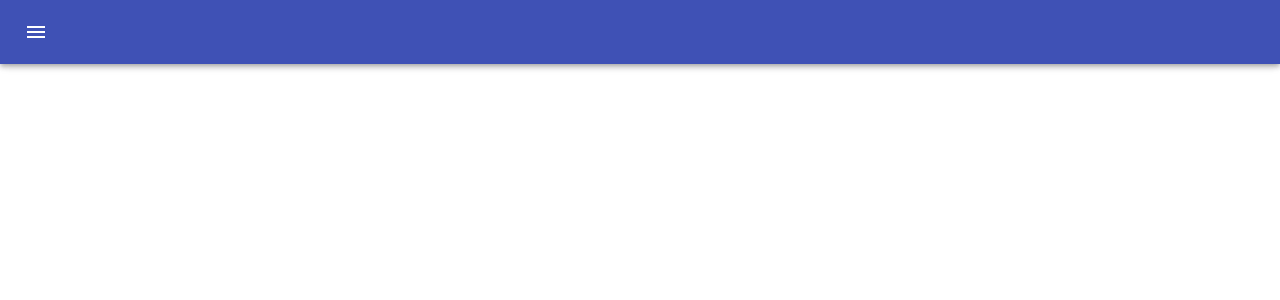
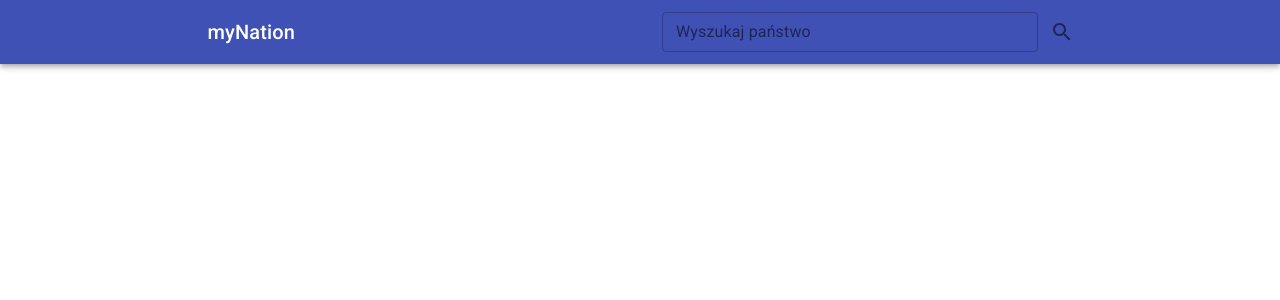
Before and after one commit to mateuszespl/myNation, a React (Create React App) app: page / in a window 1280 px wide. Shown: the top 300 px of the page. Built offline with nearby package versions, Linux system fonts and the light colour scheme.

Commit message:
navigation update

```diff
--- /dev/null
+++ b/src/components/Navigation/Navigation.tsx
@@ -0,0 +1,19 @@
+import React from "react";
+import AppBar from "@material-ui/core/AppBar";
+import Toolbar from "@material-ui/core/Toolbar";
+import Typography from "@material-ui/core/Typography";
+import { NavigationInput } from "../NavigationInput/NavigationInput";
+import { Grid } from "@material-ui/core";
+
+export const Navigation = () => {
+  return (
+    <AppBar position="relative" color="primary">
+      <Toolbar>
+        <Grid container alignItems="center" justify="space-around">
+          <Typography variant="h6">myNation</Typography>
+          <NavigationInput />
+        </Grid>
+      </Toolbar>
+    </AppBar>
+  );
+};
--- /dev/null
+++ b/src/components/NavigationInput/NavigationInput.tsx
@@ -0,0 +1,25 @@
+import React from "react";
+import { TextField, Grid, IconButton } from "@material-ui/core";
+import { Search } from "@material-ui/icons";
+
+export const NavigationInput = () => {
+  return (
+    <Grid container alignItems="center" xs={4}>
+      <Grid item xs>
+        <TextField
+          fullWidth
+          size="small"
+          color="secondary"
+          type="search"
+          label="Wyszukaj państwo"
+          variant="outlined"
+        />
+      </Grid>
+      <Grid item xs={1}>
+        <IconButton aria-label="search">
+          <Search />
+        </IconButton>
+      </Grid>
+    </Grid>
+  );
+};
--- a/src/components/myNationMain.tsx
+++ b/src/components/myNationMain.tsx
@@ -1,21 +1,13 @@
 import React from "react";
-import AppBar from "@material-ui/core/AppBar";
-import IconButton from "@material-ui/core/IconButton";
-import MenuIcon from "@material-ui/icons/Menu";
-import Toolbar from "@material-ui/core/Toolbar";
-import Typography from "@material-ui/core/Typography";
+import styled from "styled-components";
+import { Navigation } from "./Navigation/Navigation";
+
+const Main = styled.main``;
 
 export const MyNationMain = () => {
   return (
-    <div>
-      <AppBar position="fixed" color="primary">
-        <Toolbar>
-          <IconButton edge="start" color="inherit" aria-label="menu">
-            <MenuIcon />
-          </IconButton>
-          <Typography variant="h6"></Typography>
-        </Toolbar>
-      </AppBar>
-    </div>
+    <Main>
+      <Navigation />
+    </Main>
   );
 };
--- a/src/components/sections/SearchSection.tsx
+++ /dev/null
@@ -1,5 +0,0 @@
-import React from "react";
-
-export const SearchSection = () => {
-  return <div></div>;
-};
```
